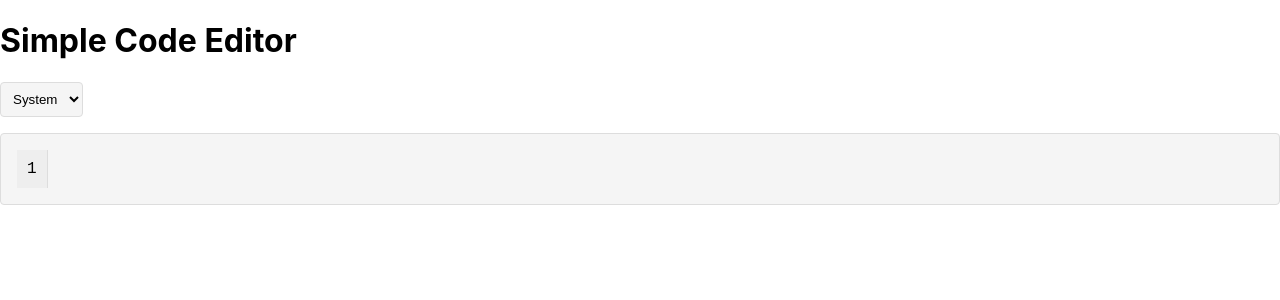
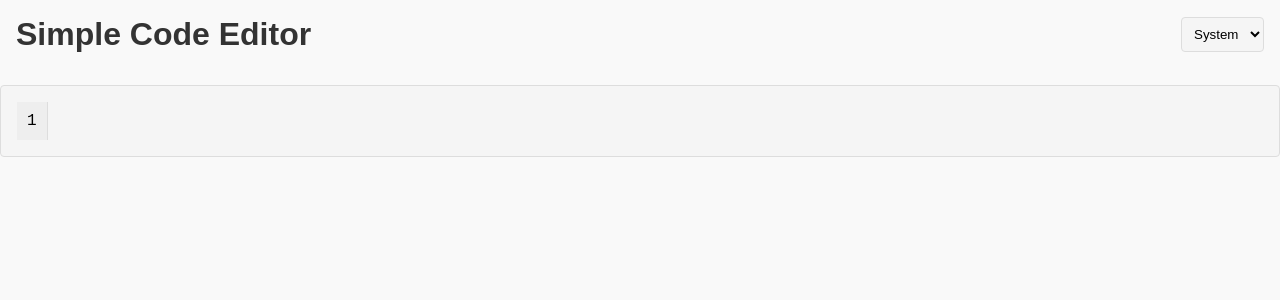
Before and after one commit to beincharacter/code-editor, a React (Create React App) app: page / in a window 1280 px wide. Shown: the top 300 px of the page. Built offline with nearby package versions, Linux system fonts and the light colour scheme.

Commit message:
updated UI for theme dropdown

```diff
--- a/src/App.css
+++ b/src/App.css
@@ -1,3 +1,9 @@
+* {
+  margin: 0;
+  padding: 0;
+  box-sizing: border-box  ;
+}
+
 body {
   font-family: 'Arial', sans-serif;
   margin: 0;
@@ -10,10 +16,8 @@
 }
 
 .App {
-  text-align: center;
-  width: 80%;
-  max-width: 800px;
-  margin: 0 auto;
+  width: 100vw;
+  height: 100vh;
 }
 
 h1 {
--- a/src/App.js
+++ b/src/App.js
@@ -2,9 +2,18 @@
 import styled, { ThemeProvider } from 'styled-components';
 import CodeEditor from './CodeEditor';
 import { lightTheme, darkTheme, systemTheme } from './themes';
+import './App.css';
+
+const Header = styled.div`
+  display: flex;
+  justify-content: space-between;
+  align-items: center;
+  width: 100%;
+  margin-bottom: 16px;
+  padding: 1rem;
+`;
 
 const ThemeSelector = styled.select`
-  margin-bottom: 16px;
   padding: 8px;
   border-radius: 4px;
   border: 1px solid ${props => props.theme.borderColor};
@@ -30,12 +39,14 @@
   return (
     <ThemeProvider theme={getCurrentTheme()}>
       <div className="App">
+        <Header>
           <h1>Simple Code Editor</h1>
           <ThemeSelector onChange={handleThemeChange} value={theme}>
             <option value="light">Light</option>
             <option value="dark">Dark</option>
             <option value="system">System</option>
           </ThemeSelector>
+        </Header>
         <CodeEditor theme={getCurrentTheme()} />
       </div>
     </ThemeProvider>
```
Lines whose indentation alone changed are shown as unchanged.
